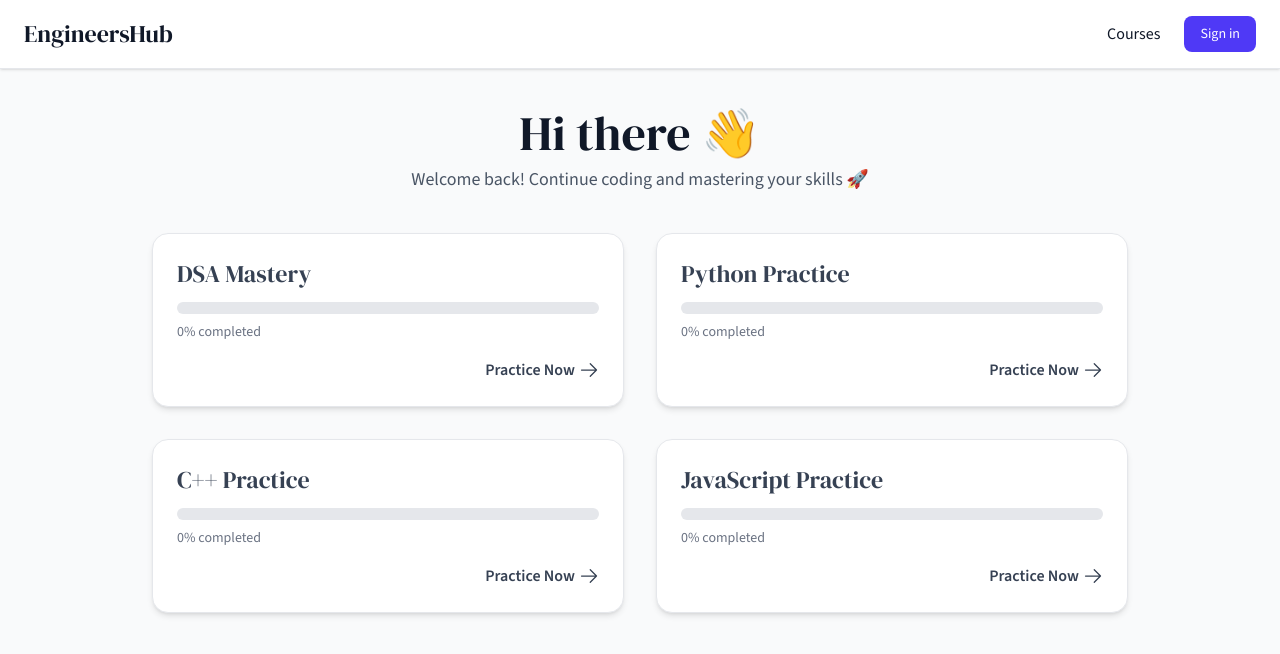
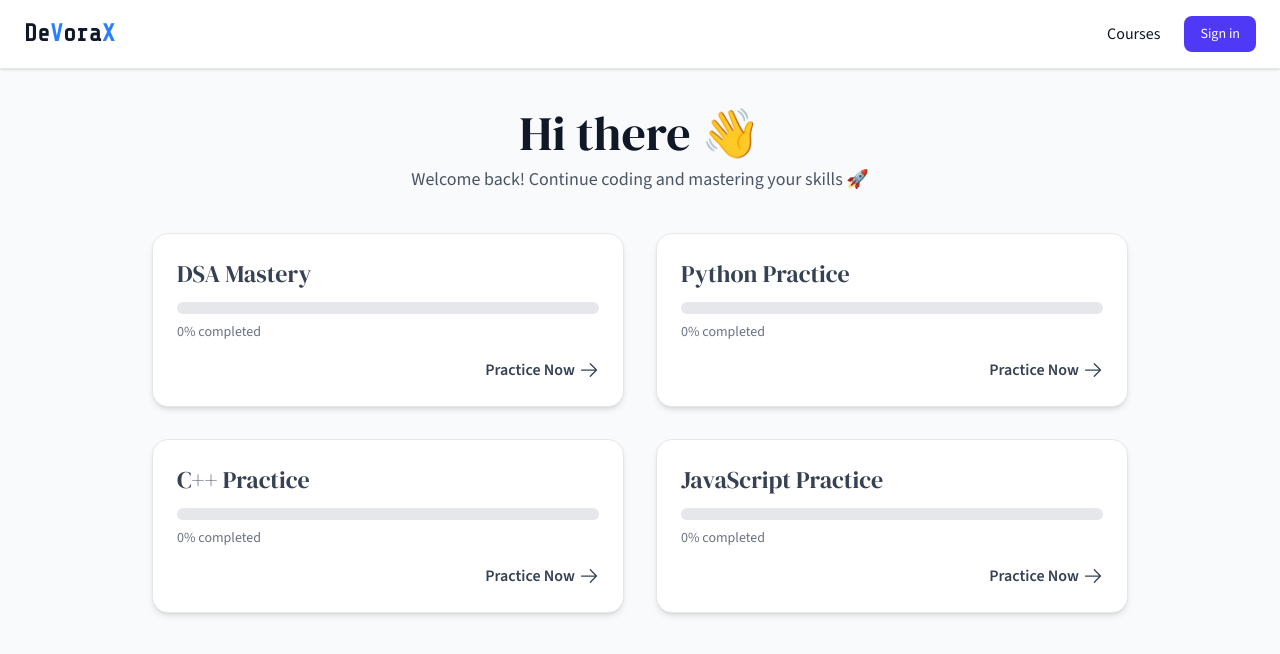
Before and after one commit to jhalucky/devoraX, a Next.js app: page /dashboard in a window 1280 px wide. Shown: the top 654 px of the page. Built offline with nearby package versions, Linux system fonts and the light colour scheme; no server answers.

Commit message:
code editor

```diff
--- a/src/components/Navbar.tsx
+++ b/src/components/Navbar.tsx
@@ -9,8 +9,10 @@ export default function Navbar() {
 
   return (
     <nav className={`flex items-center justify-between px-6 py-4 shadow-sm bg-white border-b border-gray-200 ${bodyFont.className}`}>
-      <Link href="/" className={`text-2xl font-bold text-gray-900 ${headingFont.className}`}>
-        EngineersHub
+      <Link href="/" className={`text-2xl font-bold text-gray-900`}
+       style={{ fontFamily: "'Share Tech Mono', monospace" }}
+      >
+        De<span className="text-blue-500">V</span>ora<span className="text-blue-500">X</span>
       </Link>
 
       <div className="flex items-center space-x-6">
@@ -39,6 +41,9 @@ export default function Navbar() {
           </SignInButton>
         )}
       </div>
+      <style>
+        {`@import url('https://fonts.googleapis.com/css2?family=Share+Tech+Mono&display=swap');`}
+      </style>
     </nav>
   );
 }
```
